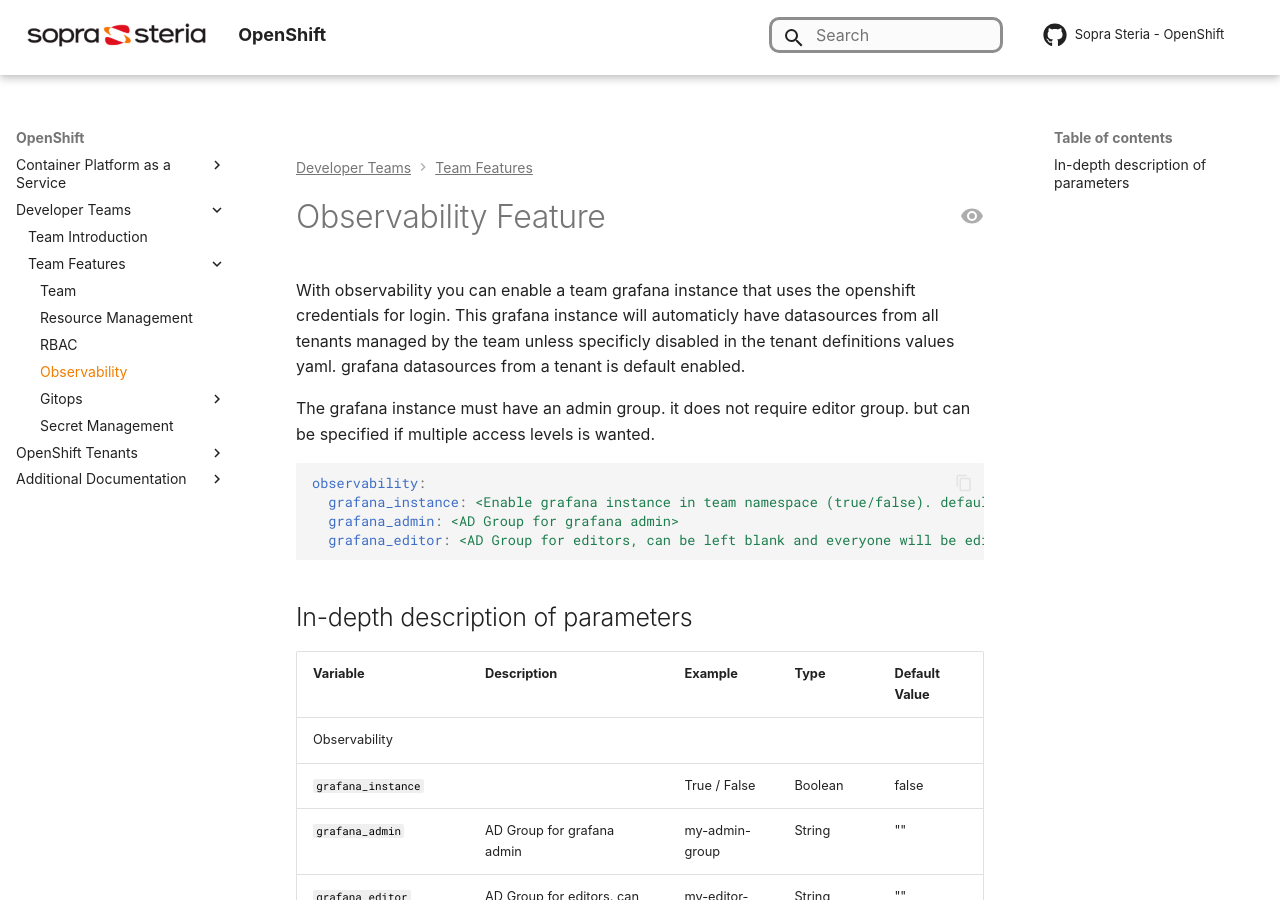
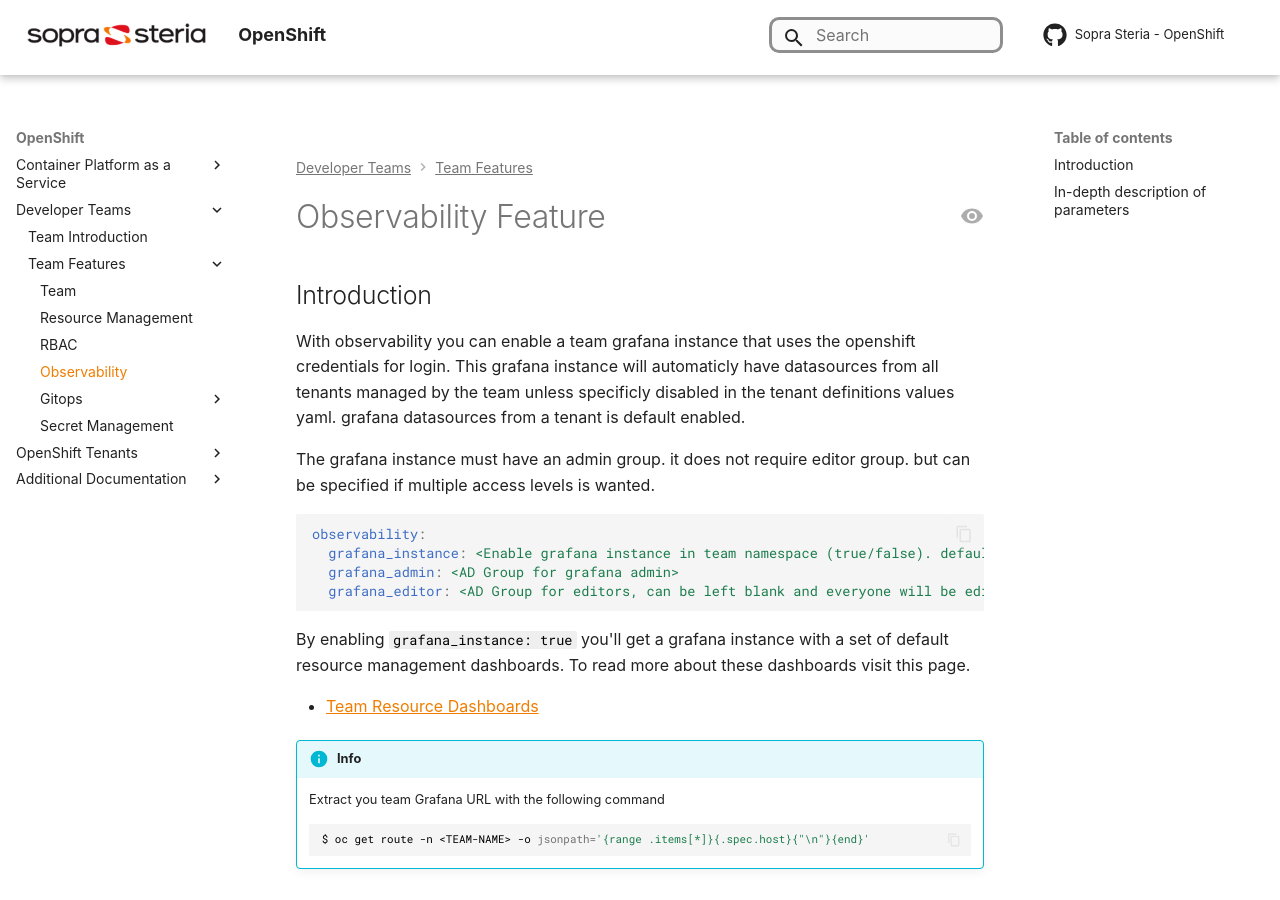
Before and after one commit to Sopra-Steria-Norge-Kubernetes/OpenShift, an MkDocs documentation site: the page built from docs/OpenShift Teams/Team features/observability.md, in a window 1280 px wide and 900 px high. Built offline with MkDocs 1.6.1 and Material for MkDocs 9.7.7, drawn with Linux system fonts in a browser that asks for light colours; some web fonts are replaced; comment, search, counter and statistics services are not loaded.

Commit message:
adding doc about new team dashboards

````diff
--- a/docs/OpenShift Teams/Team features/observability.md
+++ b/docs/OpenShift Teams/Team features/observability.md
@@ -1,4 +1,6 @@
 # Observability Feature
+
+## Introduction
 
 With observability you can enable a team grafana instance that uses the openshift credentials for login. This grafana instance will automaticly have datasources from all tenants managed by the team unless specificly disabled in the tenant definitions values yaml. grafana datasources from a tenant is default enabled.
 
@@ -11,6 +13,16 @@
   grafana_editor: <AD Group for editors, can be left blank and everyone will be editor>
 ```
 
+By enabling `grafana_instance: true` you'll get a grafana instance with a set of default resource management dashboards. To read more about these dashboards visit this page.
+
+- [Team Resource Dashboards](../../Additional%20Documentation/Resource%20Management/team-resource-dashboards.md)
+
+!!! Info
+    Extract you team Grafana URL with the following command
+    ```bash
+    $ oc get route -n <TEAM-NAME> -o jsonpath='{range .items[*]}{.spec.host}{"\n"}{end}'
+    ```
+
 ## In-depth description of parameters
 
 | <div style="width:140px">**Variable**</div>         | **Description**                                                                                                     | **Example**                                | **Type**                  | **Default Value**  |
--- a/mkdocs.yml
+++ b/mkdocs.yml
@@ -83,6 +83,7 @@
         - Without tenant configuration: Additional Documentation/OpenShift Serverless/quick-start-guide-without-tenant-chart.md
     - Resource Management:
       - Resource Management: Additional Documentation/Resource Management/resource-management.md
+      - Team Resource Dashboards: Additional Documentation/Resource Management/team-resource-dashboards.md
     - Secret Managment:
       - Creating and managing secrets: Additional Documentation/Secret Managment/creating-and-managing-openshift-secrets.md
       - External Secrets:
````
Also changed, not shown: docs/Additional Documentation/Resource Management/team-resource-dashboards.md (added, +39 -0 lines), docs/img/Resource Management/resoruce-optimization.png (added), docs/img/Resource Management/team-overview-all-tenants.png (added).
